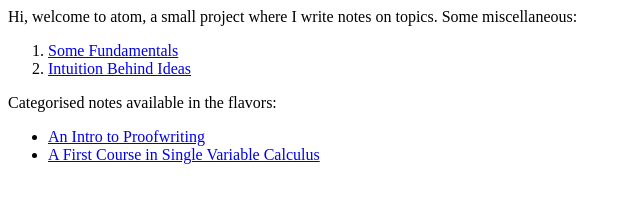
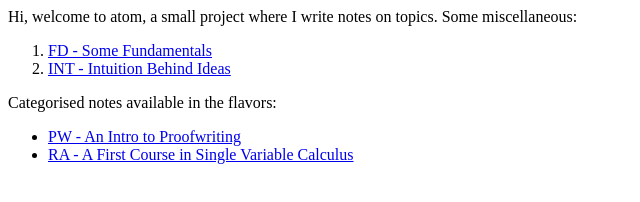
Before and after one commit to sufy-md/atom, a plain HTML site: page index.html in a window 1280 px wide. Shown: the whole page, without its empty margins (0-640 px from the left). Drawn offline with Linux system fonts and the light colour scheme.

Commit message:
housecleaning, fact check

```diff
--- a/index.html
+++ b/index.html
@@ -2,12 +2,12 @@ Hi, welcome to atom, a small project where I write notes on topics.
 
 Some miscellaneous:
 <ol>
-    <li><a href='/atom/FD'>Some Fundamentals</a></li>
-    <li><a href='/atom/INT'>Intuition Behind Ideas</a></li>
+    <li><a href='/atom/FD'>FD - Some Fundamentals</a></li>
+    <li><a href='/atom/INT'>INT - Intuition Behind Ideas</a></li>
 </ol>
 
 Categorised notes available in the flavors:
 <ul>
-    <li><a href='/atom/PW'>An Intro to Proofwriting</a></li>
-    <li><a href='/atom/RA'>A First Course in Single Variable Calculus</a></li>
+    <li><a href='/atom/PW'>PW - An Intro to Proofwriting</a></li>
+    <li><a href='/atom/RA'>RA - A First Course in Single Variable Calculus</a></li>
 </ul>
```
Also changed, not shown: 7 other files.
